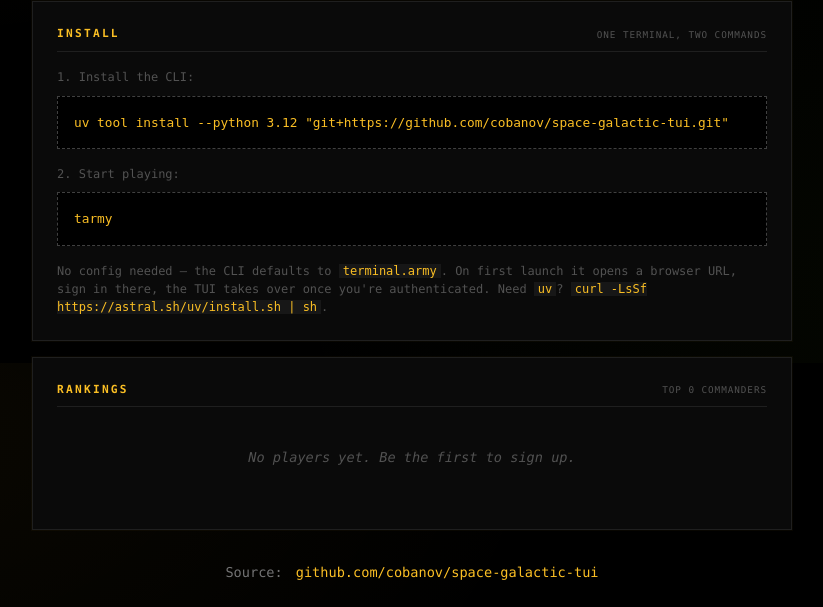
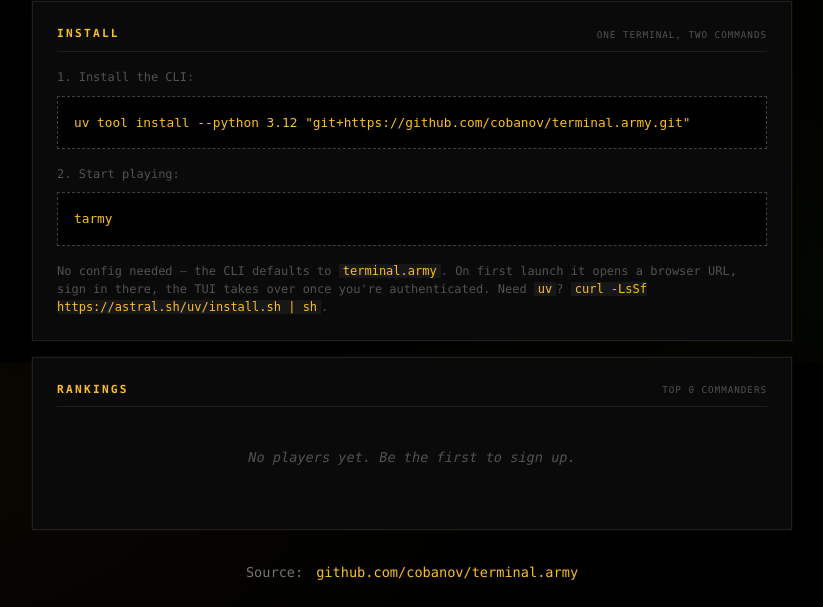
Before and after one commit to cobanov/terminal.army, a Python web app: template backend/app/templates/install.html in a window 1280 px wide. Shown: the part 437-1044 px from the top of the page, without its empty margins (228-1051 px from the left). Run offline with Jinja, Linux system fonts and the light colour scheme; the template is opened without the code that fills it, so the values that code supplies are empty.

Commit message:
chore: point repo refs from space-galactic-tui to terminal.army
The repository moved to github.com/cobanov/terminal.army. Update every
user-facing or installer-facing reference (README, landing template,
deploy doc, pyproject Repository URL, install.sh, and the in-CLI
_GIT_INSTALL_URL that drives `tarmy --update`).

Co-Authored-By: Claude Opus 4.7 (1M context) <noreply@anthropic.com>

```diff
--- a/backend/app/templates/install.html
+++ b/backend/app/templates/install.html
@@ -32,7 +32,7 @@
   <div class="card">
     <h2 class="card-title">Install <small>one terminal, two commands</small></h2>
     <p class="hint" style="margin-bottom:0.6rem;">1. Install the CLI:</p>
-    <pre class="key">uv tool install --python 3.12 "git+https://github.com/cobanov/space-galactic-tui.git"</pre>
+    <pre class="key">uv tool install --python 3.12 "git+https://github.com/cobanov/terminal.army.git"</pre>
     <p class="hint" style="margin:1rem 0 0.6rem 0;">2. Start playing:</p>
     <pre class="key">tarmy</pre>
     <p class="hint" style="margin-top:1rem;">
@@ -77,7 +77,7 @@
   </div>
 
   <p class="switch" style="margin-top:2rem;">
-    Source: <a href="https://github.com/cobanov/space-galactic-tui">github.com/cobanov/space-galactic-tui</a>
+    Source: <a href="https://github.com/cobanov/terminal.army">github.com/cobanov/terminal.army</a>
   </p>
 </div>
 {% endblock %}
--- a/pyproject.toml
+++ b/pyproject.toml
@@ -50,7 +50,7 @@ tarmy = "terminal_army.cli:main"
 tarmy-server = "terminal_army.cli:server_main"
 
 [project.urls]
-Repository = "https://github.com/cobanov/space-galactic-tui"
+Repository = "https://github.com/cobanov/terminal.army"
 
 [build-system]
 requires = ["hatchling"]
--- a/tui/terminal_army/cli.py
+++ b/tui/terminal_army/cli.py
@@ -222,7 +222,7 @@ def _get_or_acquire_credentials(backend_url: str) -> str:
     return new_token
 
 
-_GIT_INSTALL_URL = "git+https://github.com/cobanov/space-galactic-tui.git"
+_GIT_INSTALL_URL = "git+https://github.com/cobanov/terminal.army.git"
 _PACKAGE_NAME = "terminal-army"
 
 
```
Also changed, not shown: docs/DEPLOY.md (+1 -1 lines), README.md, 1 other file.
